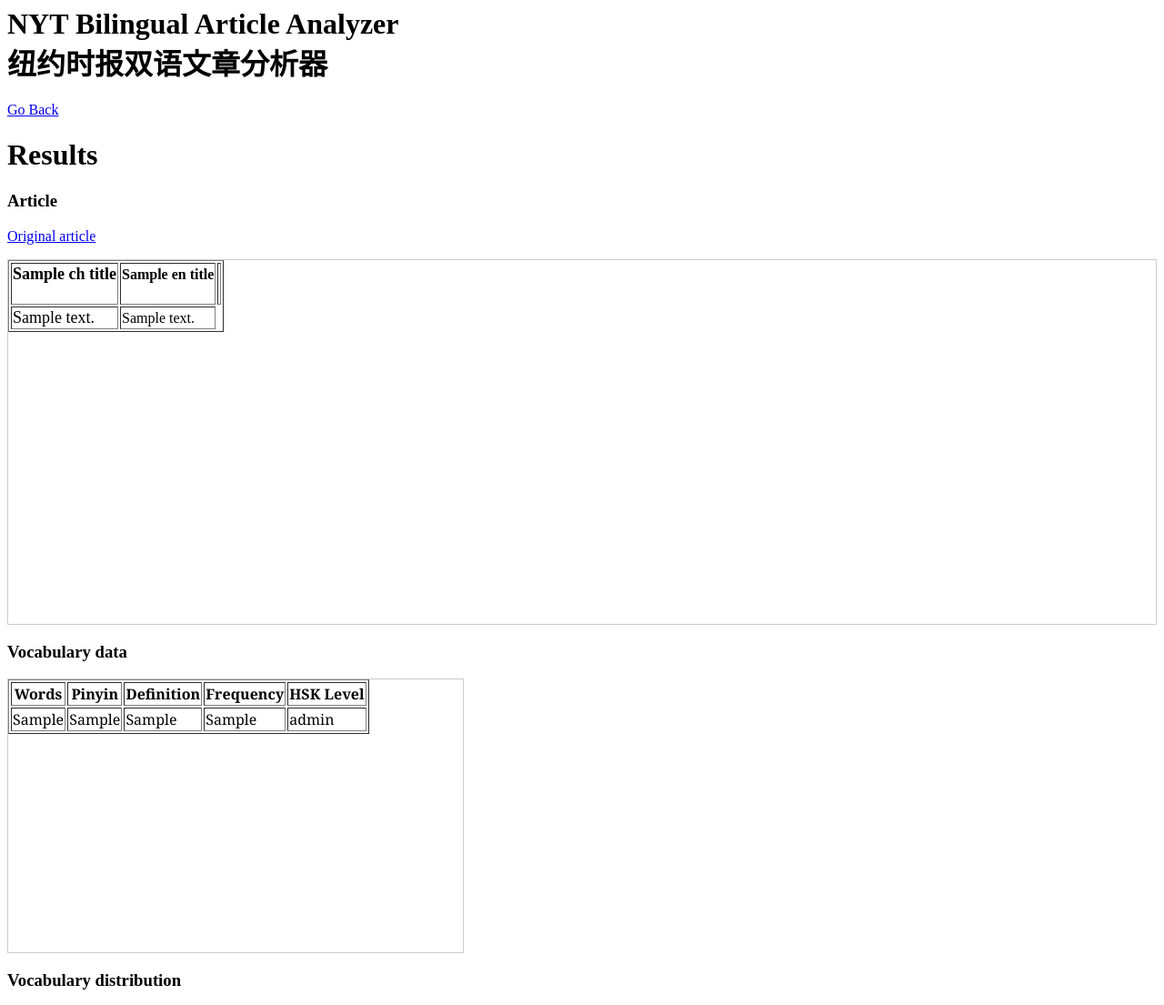
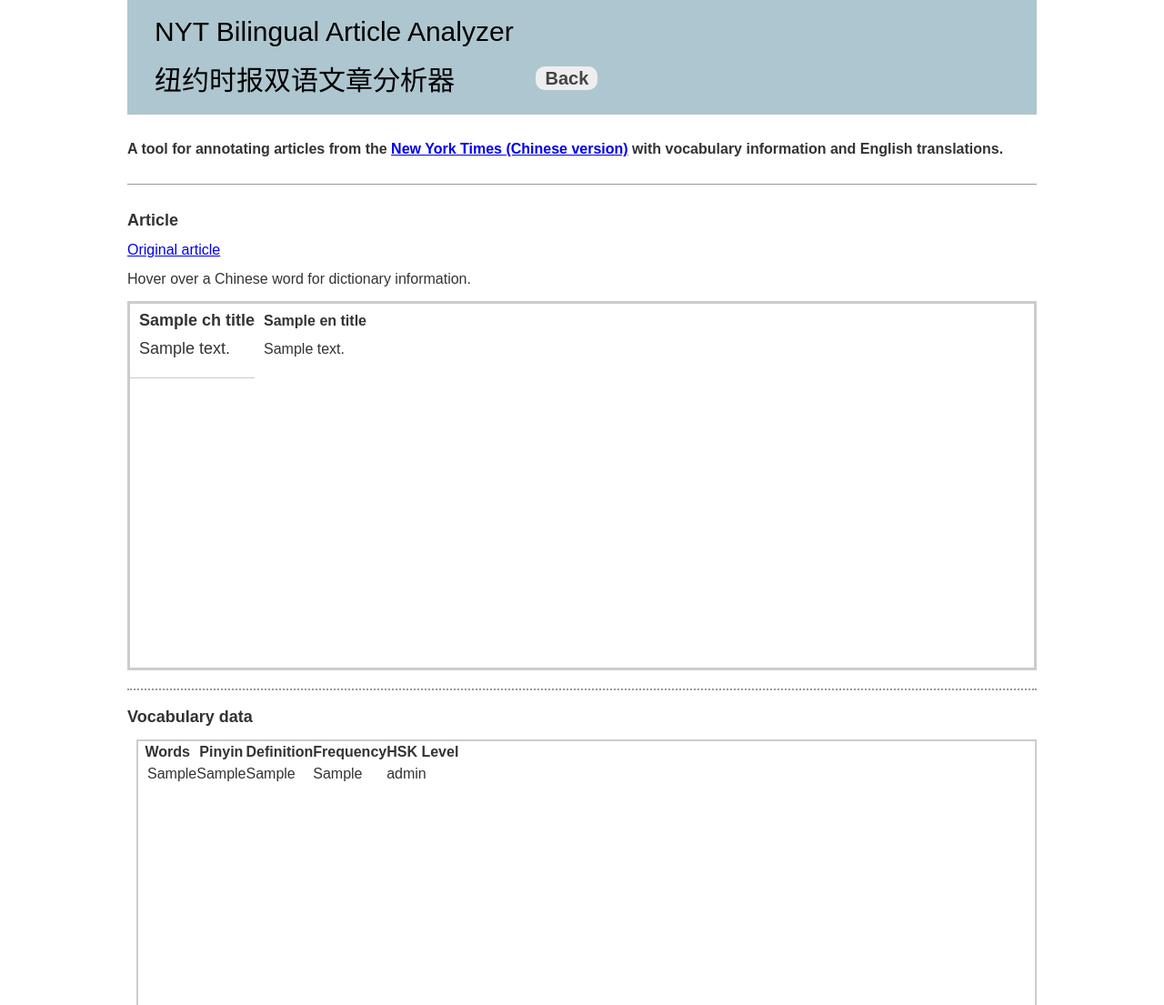
Before and after one commit to qrrble/language-tools, a Flask app: template nyt_cn_analyzer/flaskexample/templates/result.html in a window 1280 px wide. Shown: the top 1105 px of the page at 91% size. Run offline with Flask 2, Linux system fonts and the light colour scheme; the template is opened without the code that fills it: most values are stand-ins (such as "Sample title", 1, 10 or a date in 2020).

Commit message:
new html template

```diff
--- /dev/null
+++ b/nyt_cn_analyzer/flaskexample/static/styles/style.css
@@ -0,0 +1,129 @@
+html,body,div,span,object,iframe,h1,h2,h3,h4,h5,h6,p,blockquote,pre,abbr,address,cite,code,del,dfn,em,img,ins,kbd,q,samp,small,strong,sub,sup,var,b,i,dl,dt,dd,ol,ul,li,fieldset,form,label,legend,table,caption,tbody,tfoot,thead,tr,th,td,article,aside,canvas,details,figcaption,figure,footer,header,hgroup,menu,nav,section,summary,time,mark,audio,video{margin:0;padding:0;border:0;outline:0;font-size:100%;vertical-align:baseline;background:transparent}
+body{line-height:1; font-family: arial;}
+h1{font-size: 25px;}h2{font-size: 21px;}h3{font-size: 18px;}h4{font-size: 16px;}
+article,aside,details,figcaption,figure,footer,header,hgroup,menu,nav,section{display:block}
+nav ul{list-style:none}
+blockquote,q{quotes:none}
+blockquote:before,blockquote:after,q:before,q:after{content:none}
+a{margin:0;padding:0;font-size:100%;vertical-align:baseline;background:transparent}
+ins{background-color:#ff9;color:#000;text-decoration:none}
+mark{background-color:#ff9;color:#000;font-style:italic;font-weight:bold}
+del{text-decoration:line-through}
+abbr[title],dfn[title]{border-bottom:1px dotted;cursor:help}
+table{border-collapse:collapse;border-spacing:0}
+hr{display:block;height:1px;border:0;border-top:1px solid #ccc;margin:1em 0;padding:0}
+input,select{vertical-align:middle}
+
+body,html {
+	background-color: #FFF;
+}
+header {
+    background: #AEC6CF;
+    padding: 20px 30px;
+    max-width: 940px;
+    margin: auto;
+}
+nav {
+    display: inline-block;
+}
+nav ul li a {
+    background: #EEE;
+    padding: 2px 10px;
+    font-size: 20px;
+    text-decoration: none;
+    font-weight: bold;
+    color: #444;
+    border-radius: 10px;
+}
+nav ul li a:hover {
+	background: #FFF;
+}
+nav ul li {
+    display: inline-block;
+    margin: 10px;
+}
+nav ul {
+    list-style: none;
+}
+#pageContent {
+    max-width: 1000px;
+    margin: auto;
+    border: none;
+}
+main {
+	float: center;
+	width: 100%;
+}
+aside {
+	float: right;
+	width: 0%;
+}
+article {
+    border-bottom: 2px dotted #999;
+    padding-bottom: 20px;
+    margin-bottom: 20px;
+}
+article h2 {
+    font-weight: normal;
+    margin-bottom: 12px;
+}
+article p {
+
+}
+main section {
+
+}
+footer {
+	background: #AEC6CF;
+	max-width: 1000px;
+	margin: auto;
+	clear: both;
+	text-align: right;
+}
+footer p {
+	padding: 20px;
+}
+address {
+    padding: 10px 20px 30px 10px;
+}
+aside > div {
+	margin: 10px auto;
+	background: #AEC6CF;
+	min-height: 100px;
+}
+#logo {
+    display: inline-block;
+    vertical-align: middle;
+    font-size: 30px;
+    margin-right: 75px;
+    color: #000000;
+}
+#logo img {
+    width: 50px;
+    vertical-align: middle;
+    margin-right: 10px;
+}
+body > section {
+    max-width: 1000px;
+    margin: auto;
+    padding: 30px 0px;
+    border-bottom: 1px solid #999;
+    color: #333;
+}
+
+@media screen and (max-width: 1000px) {
+	body > section {
+		padding: 30px 20px;
+	}
+}
+@media screen and (max-width: 600px) {
+	main {
+		float: none;
+		width: 100%;
+	}
+	aside {
+		float: none;
+		width: 100%;
+	}
+
+}
--- a/nyt_cn_analyzer/flaskexample/templates/result.html
+++ b/nyt_cn_analyzer/flaskexample/templates/result.html
@@ -1,56 +1,85 @@
-<html>
+<!doctype html>
+<html lang="en" class="no-js">
 <head>
+    <meta charset="utf-8">
+    <meta http-equiv="x-ua-compatible" content="ie=edge">
+    <meta name="viewport" content="width=device-width, initial-scale=1.0">
     <title>NYT Bilingual Article Analyzer</title>
+    <link rel="stylesheet" href={{ url_for('static',filename='styles/style.css') }}>
+    <script src={{ url_for('static',filename='styles/script.js') }}></script>
 </head>
+
 <body>
+	<header>
+		<div id="logo">NYT Bilingual Article Analyzer </div><br><br>
+		<div id="logo">	纽约时报双语文章分析器 </div>
 
 
-    <h1>NYT Bilingual Article Analyzer<br>纽约时报双语文章分析器</h1>
-    <a href="javascript:history.back()">Go Back</a>
+		<nav>
+			<ul>
+				<li><a href="javascript:history.back()">Back</a>
 
-    <h1>Results</h1>
+			</ul>
+		</nav>
+	</header>
+	<section>
+		<strong>A tool for annotating articles from the <a href= 'https://cn.nytimes.com/'>New York Times (Chinese version)</a> with vocabulary information and English translations.</strong>
+	</section>
+	<section id="pageContent">
+		<main role="main">
+
+			<article>
+			<h3>Article</h3>
 
 		    <!-- Article -->
-    <h3>Article</h3>
-
+		    <br>
 		    <p>
 		    <a href = "{{ article_url }}" target="_blank" >Original article</a>
 		    </p>
+		    <br>
+		    <p>
+		    Hover over a Chinese word for dictionary information.
+		    </p>
 
-    <div style="height:400px;border:1px solid #ccc;overflow:auto;">
+		    <br>
+		    <div style="height:400px;border:3px solid #ccc;overflow:auto;">
 
 		    <!-- Loops over table output to create rows -->
 		    <table border="1">
 		    <TR>
-    <TD><h4><font size="+1">{{ch_title}}</font></h4></TD>
-    <TD><h4>{{en_title}}</h4></TD>
+		    <TD><h4><font size="+1"><p style="line-height:2;margin-left: 10px;">{{ch_title}}</p></font></h4></TD>
+		    <TD><h4><p style="line-height:2;margin-left: 10px;">{{en_title}}</p></h4></TD>
 		    <TD>
 		    </TR>
+
 		    {% for eng_text,ch_text in article_text %}
 		    <TR>
-    <TD class="c1"><font size="+1">{{ch_text|safe}}</font></TD>
-    <TD class="c2">{{eng_text|safe}}</TD>
+		    <TD class="c1" style="LINE-HEIGHT:1.5;"><font size="+1"><p style="margin-left: 10px;">{{ch_text|safe}}</p><hr></font></TD>
+		    <TD class="c2" style="LINE-HEIGHT:1.5"><p style="margin-left: 10px;">{{eng_text|safe}}</p></TD>
 		    </TR>
 		    {% endfor %}
 		    </table>
 
 		    </div>
+		    </article>
 
 		    <!-- Vocabulary data -->
+		    <article>
 		    <h3>Vocabulary data</h3>
-    <div style="height:300px;width:500px;border:1px solid #ccc;font:16px/26px Georgia, Garamond, Serif;overflow:auto;">
+		    <br>
+		    <div style="height:300px;border:2px solid #ccc;font:16px/26px;overflow:auto;LINE-HEIGHT:1.5;margin-left: 10px">
 		    <table border="1">
 		    <tr>
-    <th>Words</th>
+		    <th><span style="margin-left: 0px">Words</span></th>
 		    <th>Pinyin</th>
-    <th><span style="font-weight:700">Definition</span></th>
+		    <th><span style="font-weight:bold">Definition</span></th>
 		    <th><span style="font-weight:bold">Frequency</span></th>
 		    <th><span style="font-weight:bold">HSK Level</span></th>
 		    </tr>
 		    <tr>
 		    {% for vocab_words,vocab_pinyin,vocab_definition,vocab_frequency,vocab_level in vocab_data %}
-    <td>{{ vocab_words }}</td>
-    <td>{{ vocab_pinyin }}</td>
+		    <td nowrap><span style="margin-left: 10px">{{ vocab_words }}</span></td>
+		    <td nowrap>{{ vocab_pinyin }}</td>
 		    <td>{{ vocab_definition }}</td>
 		    <td>{{ vocab_frequency }}</td>
 		    <td>{{ vocab_level }}</td>
@@ -58,10 +87,34 @@
 		    {% endfor %}
 		    </table>
 		    </div>
+		    </article>
 
 		    <!-- Difficulty plot -->
+		    <article>
 		    <h3>Vocabulary distribution</h3>
+		    <br>
 		    <img height = "300px" src="{{ difficulty_plot }}" >
 
+			</article>
+
+		</main>
+		<!--- <aside>
+			<div>Sidebar 1</div>
+			<div>Sidebar 2</div>
+			<div>Sidebar 3</div>
+		</aside>
+		---->
+	</section>
+	<footer>
+
+
+
+		<address>
+
+		</address>
+	</footer>
+
+
 </body>
+
 </html>
```
Also changed, not shown: nyt_cn_analyzer/flaskexample/templates/index.html (+44 -4 lines), nyt_cn_analyzer/flaskexample/templates/index_old.html (added, +27 -0 lines), nyt_cn_analyzer/flaskexample/templates/result_old.html (added, +67 -0 lines), nyt_cn_analyzer/flaskexample/static/styles/script.js (added). Lines whose indentation alone changed are shown as unchanged.
